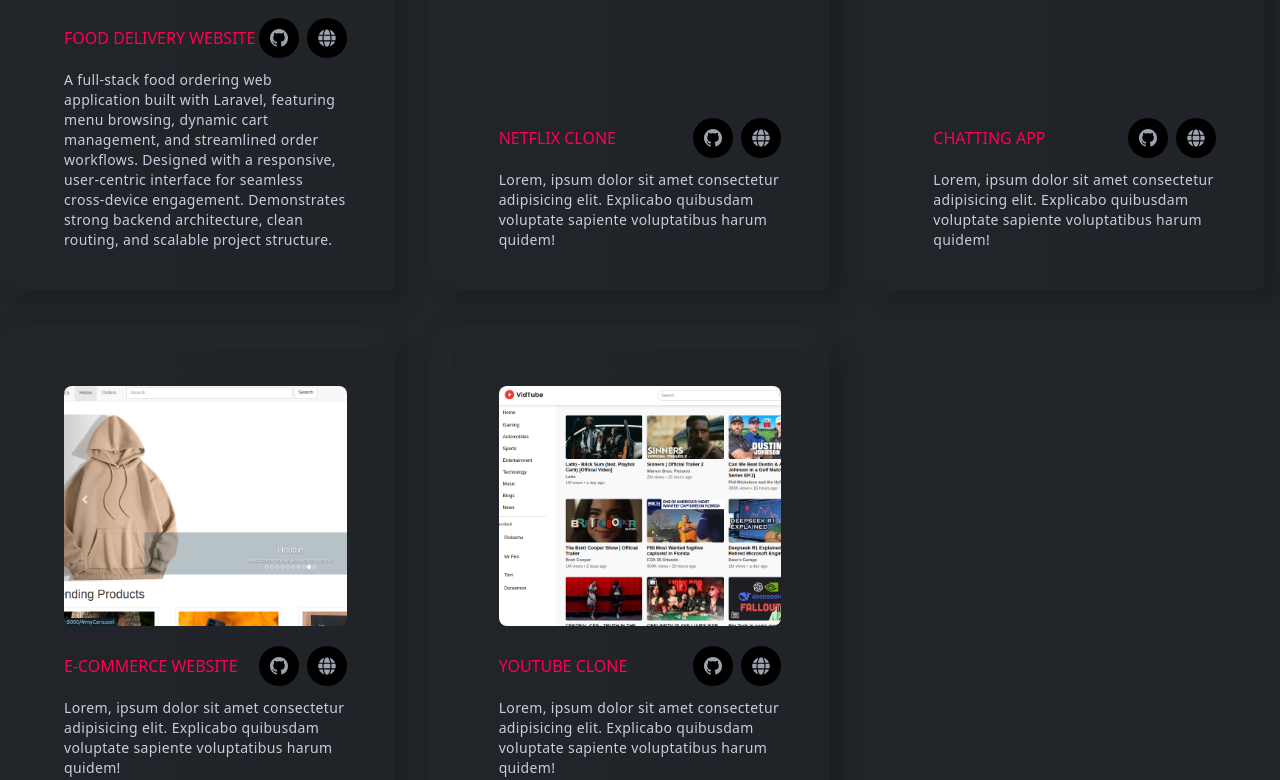
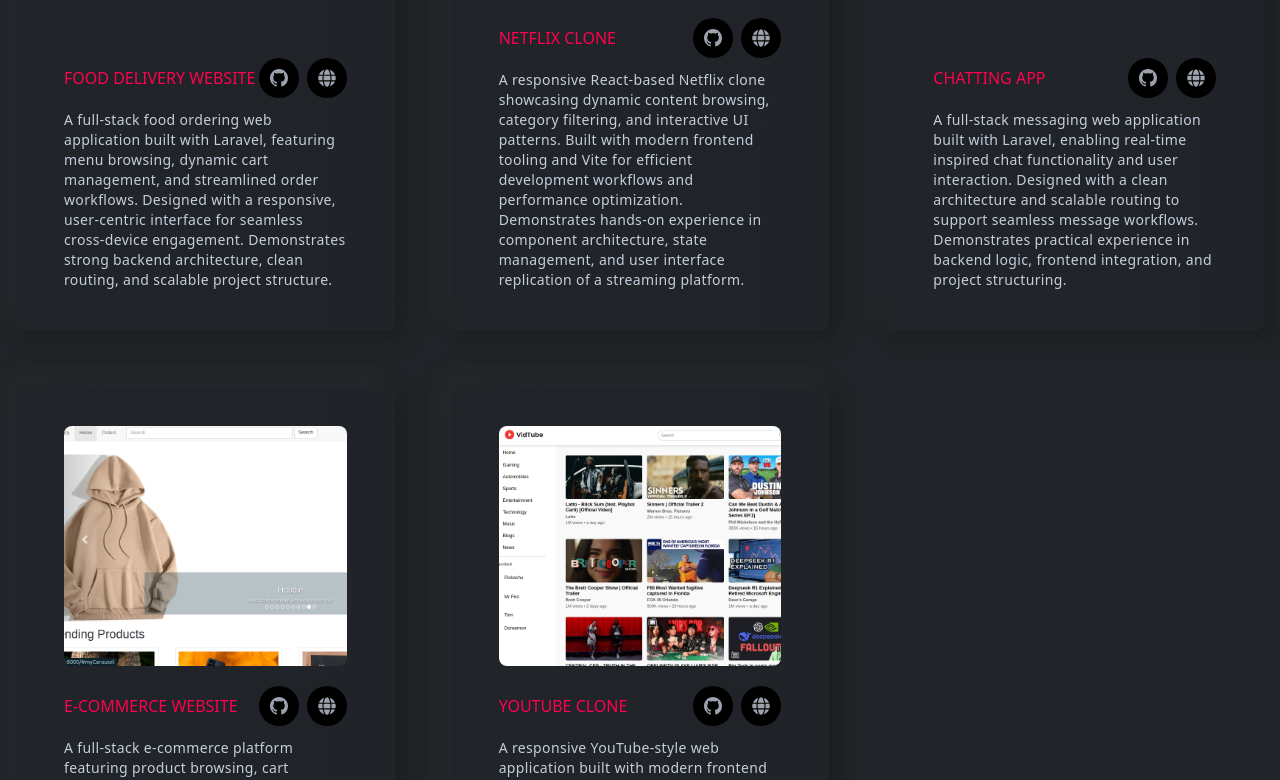
Before and after one commit to Rutul1223/portfolio, a React (Create React App) app: page / in a window 1280 px wide. Shown: the part 2420-3200 px from the top of the page. Built offline with nearby package versions, Linux system fonts and the light colour scheme.

Commit message:
Update description

```diff
--- a/src/components/projects/Projects.js
+++ b/src/components/projects/Projects.js
@@ -25,31 +25,27 @@ const Projects = () => {
         />
         <ProjectsCard
           title="NETFLIX CLONE"
-          des=" Lorem, ipsum dolor sit amet consectetur adipisicing elit.
-              Explicabo quibusdam voluptate sapiente voluptatibus harum quidem!"
+          des="A responsive React-based Netflix clone showcasing dynamic content browsing, category filtering, and interactive UI patterns. Built with modern frontend tooling and Vite for efficient development workflows and performance optimization. Demonstrates hands-on experience in component architecture, state management, and user interface replication of a streaming platform."
           src={projectTwo}
           projectLink = "https://netflix-clone-omega-kohl.vercel.app/"
           githubLink = "https://github.com/Rutul1223/Netflix-clone"
         />
         <ProjectsCard
           title="Chatting App"
-          des=" Lorem, ipsum dolor sit amet consectetur adipisicing elit.
-              Explicabo quibusdam voluptate sapiente voluptatibus harum quidem!"
+          des="A full-stack messaging web application built with Laravel, enabling real-time inspired chat functionality and user interaction. Designed with a clean architecture and scalable routing to support seamless message workflows. Demonstrates practical experience in backend logic, frontend integration, and project structuring."
           src={projectThree}
           githubLink = "https://github.com/Rutul1223/msgApp"
         />
         <ProjectsCard
           title="E-commerce Website"
-          des=" Lorem, ipsum dolor sit amet consectetur adipisicing elit.
-              Explicabo quibusdam voluptate sapiente voluptatibus harum quidem!"
+          des="A full-stack e-commerce platform featuring product browsing, cart workflows, and checkout integration, built with a clear separation between frontend and backend. Designed with scalable architecture to support core shopping experiences and transactional flows. Demonstrates applied expertise in JavaScript-driven interfaces and robust project structuring for commercial-style applications."
           src={projectFour}
           projectLink = "https://rabbit-ecomm-usb8.vercel.app/"
           githubLink = "https://github.com/Rutul1223/Rabbit-Ecomm"
         />
         <ProjectsCard
           title="YOUTUBE CLONE"
-          des=" Lorem, ipsum dolor sit amet consectetur adipisicing elit.
-              Explicabo quibusdam voluptate sapiente voluptatibus harum quidem!"
+          des="A responsive YouTube-style web application built with modern frontend technologies to replicate core video browsing and interaction patterns. Features dynamic content rendering, search capability, and a user-centric interface inspired by the original platform. Demonstrates proficiency in component architecture, state management, and API integration for rich media applications."
           src={projectFive}
           projectLink = "https://video-tube-mu-nine.vercel.app/"
           githubLink = "https://github.com/Rutul1223/youtube-clone"
```
